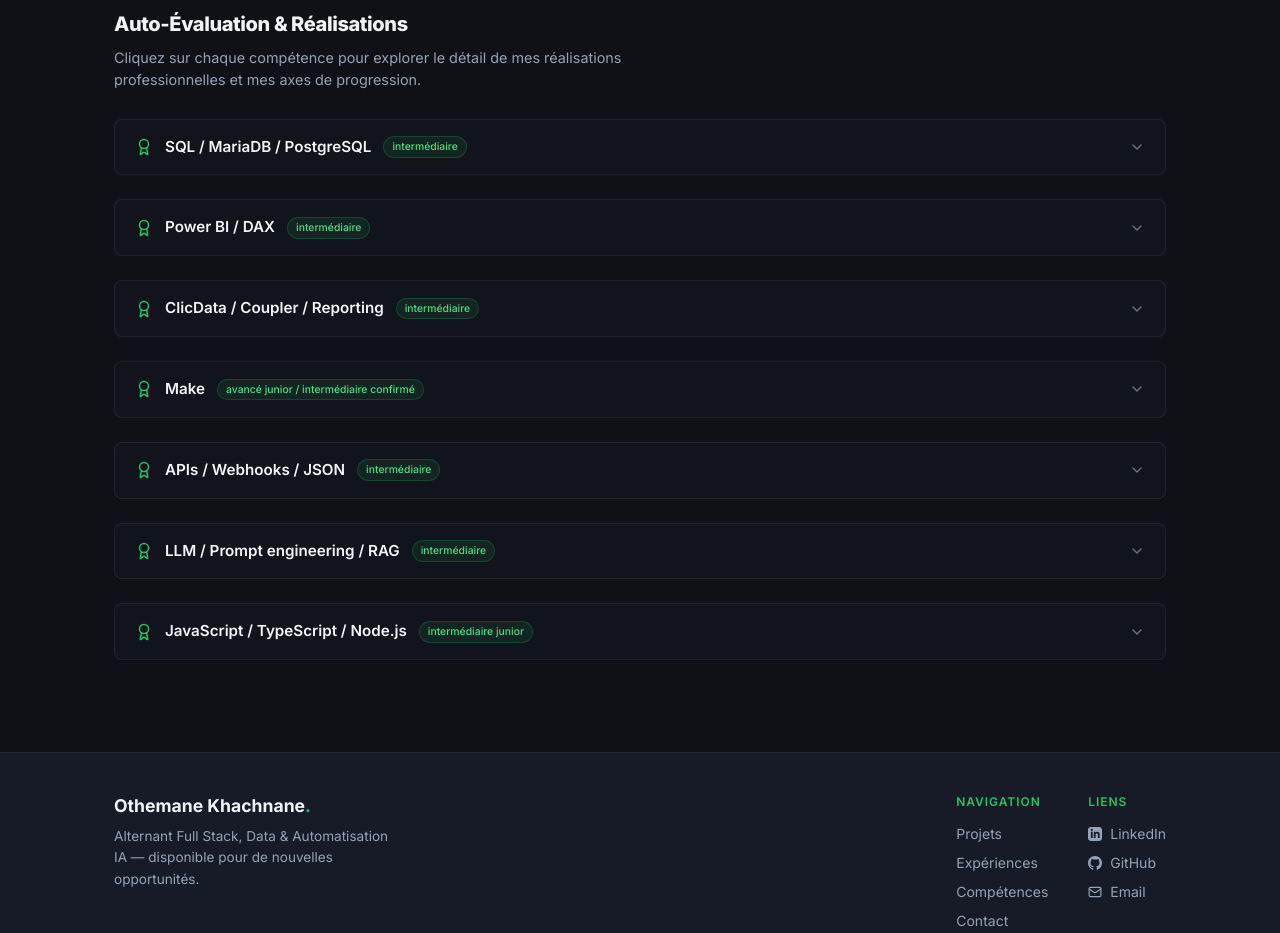
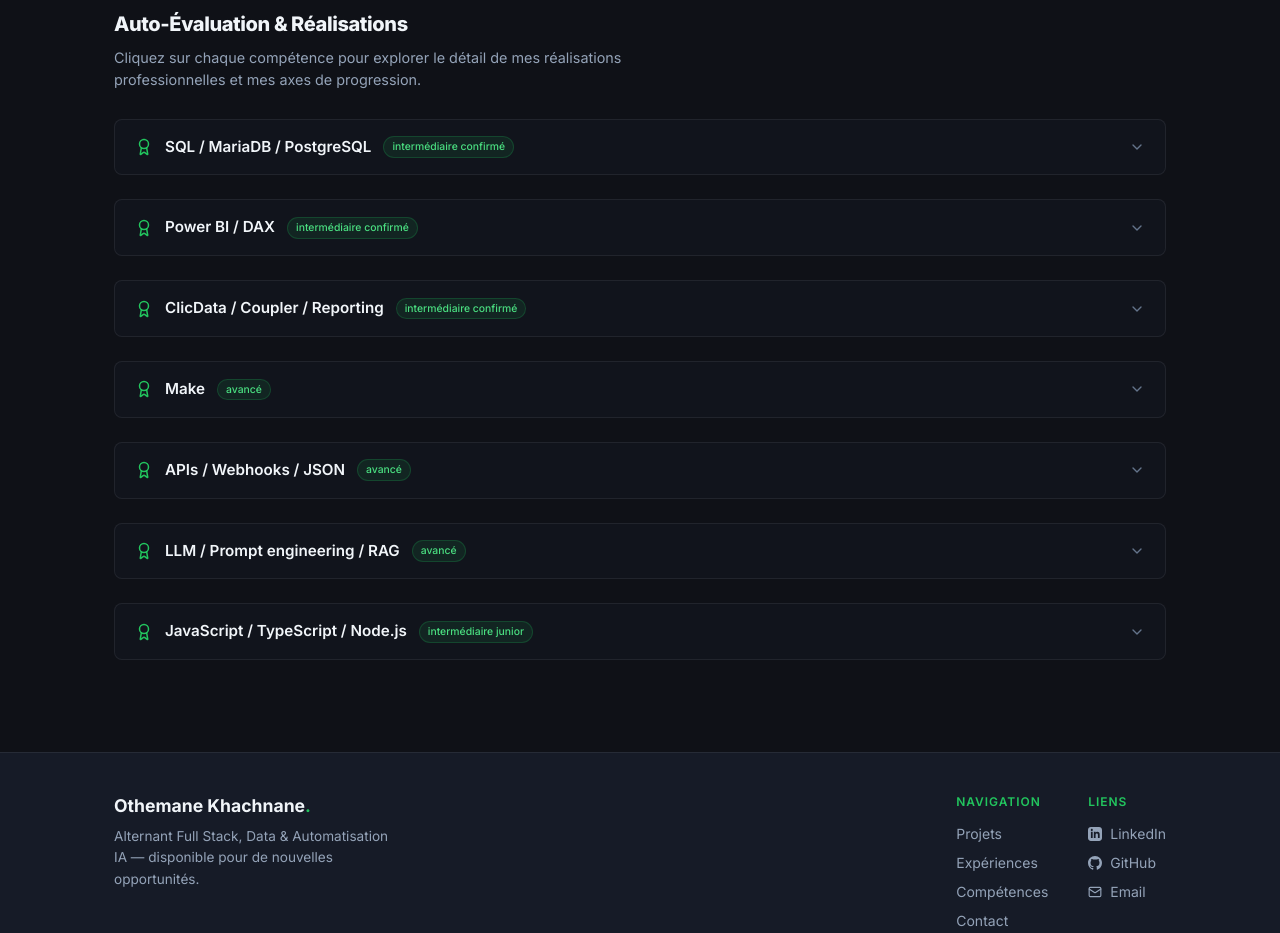
Before and after one commit to ibnakrm/Portfolio, a React (Vite) app: page /competences in a window 1280 px wide. Shown: the part 1640-2573 px from the top of the page. Built offline with nearby package versions, Linux system fonts and the light colour scheme.

Commit message:
feat: mise à jour des niveaux de compétences et formulation des certifications Make

```diff
--- a/public/cv.html
+++ b/public/cv.html
@@ -594,7 +594,7 @@ code {
 <section class="section">
   <h2 class="section-title">CERTIFICATIONS</h2>
   <ul class="compact-list">
-    <li>Certifications Make.com</li><li>Certification Make Partner niveau 4</li><li>Préparation du niveau 5 Expert Make</li>
+    <li>Certifications officielles Make.com</li><li>Certifications Make Partner (Niveau 4)</li><li>Préparation du niveau 5 Expert Make</li>
   </ul>
 </section>
   </main>
--- a/src/data/skills.ts
+++ b/src/data/skills.ts
@@ -95,7 +95,7 @@ export interface HardSkillDetail {
 export const hardSkillsDetails: HardSkillDetail[] = [
   {
     title: "SQL / MariaDB / PostgreSQL",
-    level: "intermédiaire",
+    level: "intermédiaire confirmé",
     context: "J’ai utilisé SQL dans plusieurs contextes : projets académiques, stage BI chez Europe Loisirs et sujets liés à Supabase/PostgreSQL. Chez Europe Loisirs, j’ai travaillé sur une base MariaDB liée à l’ERP Dolibarr, avec création de vues SQL, structuration de données et préparation d’indicateurs pour Power BI.",
     todo: [
       "explorer une base relationnelle ;",
@@ -115,7 +115,7 @@ export const hardSkillsDetails: HardSkillDetail[] = [
   },
   {
     title: "Power BI / DAX",
-    level: "intermédiaire",
+    level: "intermédiaire confirmé",
     context: "J’ai utilisé Power BI durant mon stage chez Europe Loisirs pour construire des dashboards à partir de données ERP. J’ai travaillé sur la préparation de données, la création d’indicateurs, la visualisation et le recettage.",
     todo: [
       "connecter des sources de données ;",
@@ -134,7 +134,7 @@ export const hardSkillsDetails: HardSkillDetail[] = [
   },
   {
     title: "ClicData / Coupler / Reporting",
-    level: "intermédiaire",
+    level: "intermédiaire confirmé",
     context: "Chez Symbolist.ai, j’ai travaillé sur des dashboards clients avec ClicData, notamment sur des données SEO, Google Analytics et Google Ads. J’ai aussi participé à l’analyse des limites de ClicData et à la réflexion autour d’une transition vers Coupler.",
     todo: [
       "connecter des sources ;",
@@ -155,7 +155,7 @@ export const hardSkillsDetails: HardSkillDetail[] = [
   },
   {
     title: "Make",
-    level: "avancé junior / intermédiaire confirmé",
+    level: "avancé",
     context: "Make est l’un des outils que j’ai le plus utilisés en alternance. J’ai conçu et maintenu des scénarios pour connecter des outils, automatiser des processus, structurer des données et intégrer de l’IA dans des workflows.",
     todo: [
       "créer des scénarios multi-étapes ;",
@@ -177,7 +177,7 @@ export const hardSkillsDetails: HardSkillDetail[] = [
   },
   {
     title: "APIs / Webhooks / JSON",
-    level: "intermédiaire",
+    level: "avancé",
     context: "J’ai utilisé des APIs dans plusieurs contextes : Taleez, Firebase, Weenav, outils SaaS, Webflow, automatisations Make et intégrations front-end.",
     todo: [
       "lire une documentation API ;",
@@ -197,7 +197,7 @@ export const hardSkillsDetails: HardSkillDetail[] = [
   },
   {
     title: "LLM / Prompt engineering / RAG",
-    level: "intermédiaire",
+    level: "avancé",
     context: "J’ai utilisé les LLM dans des cas concrets : génération de contenu SEO, extraction d’informations, structuration de données, création de prompts, workflows IA, base de connaissance et projets RAG.",
     todo: [
       "rédiger des prompts structurés ;",
```
